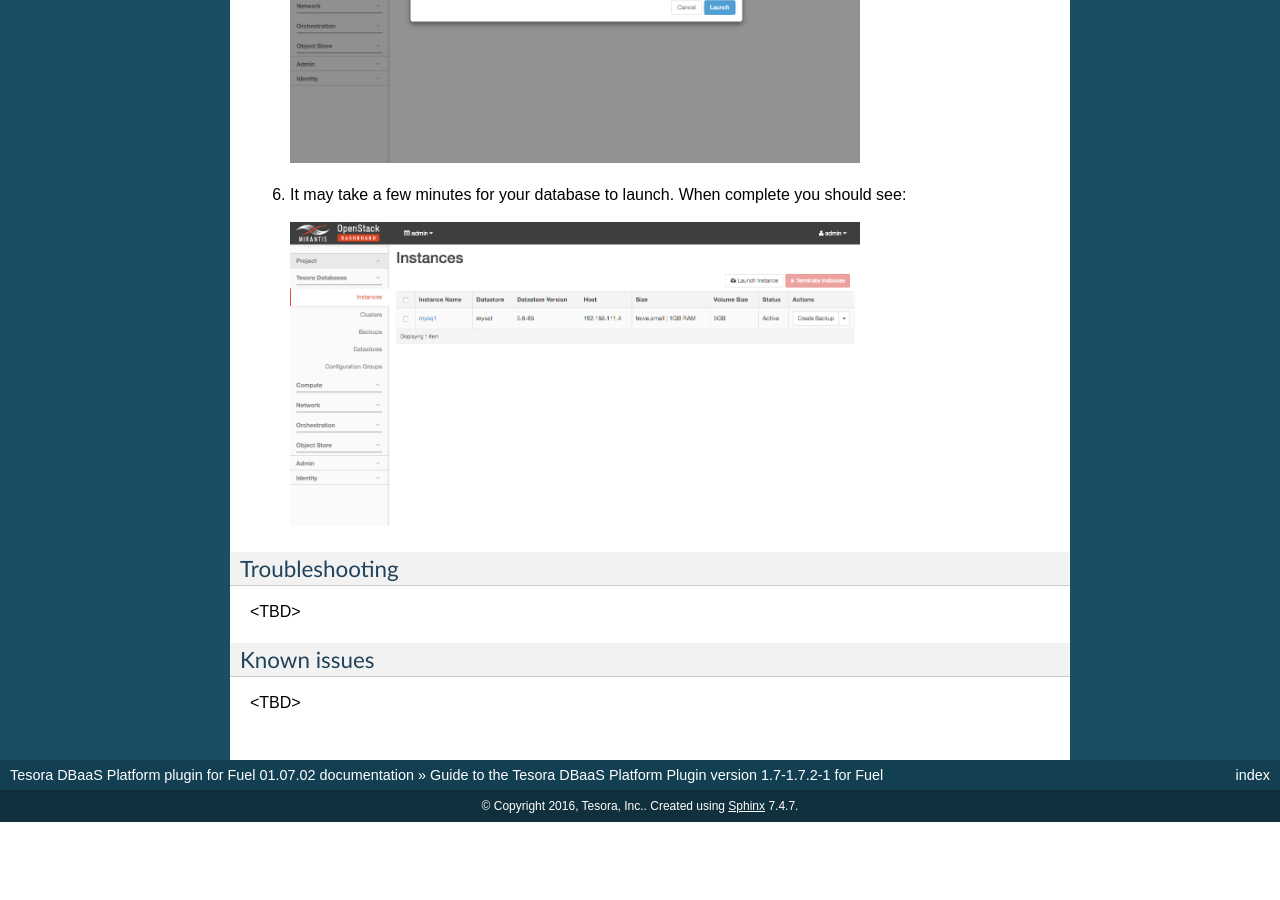
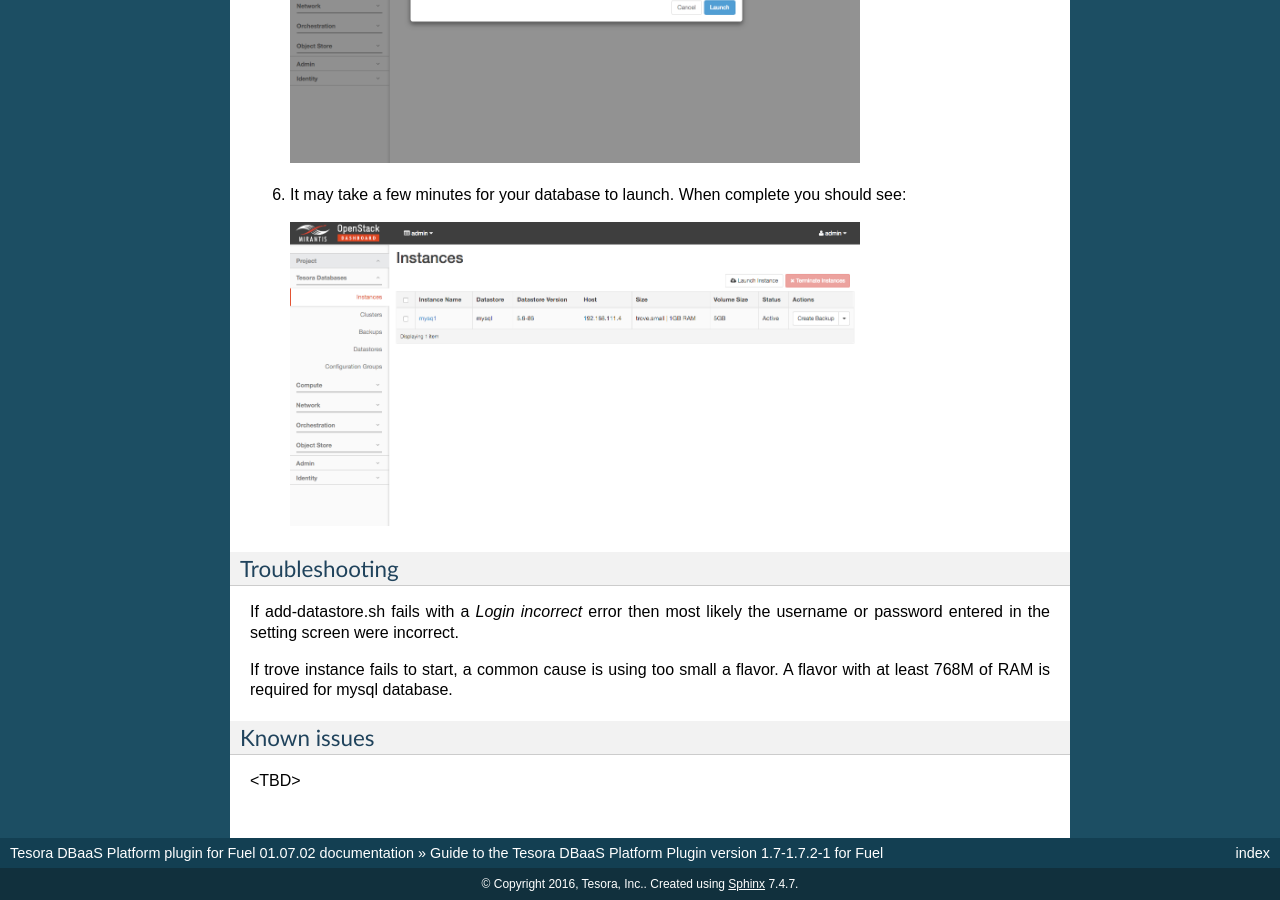
Before and after one commit to Tesora/fuel-plugin-tesora-dbaas, a Sphinx documentation site: the page built from docs/guide/source/tesora-dbaas-guide.rst, in a window 1280 px wide and 900 px high, scrolled down 5905 px. Built offline with Sphinx 7.4.7, drawn with Linux system fonts in a browser that asks for light colours; before the commit the page ends 6727 px from its top, so only the background shows below that.

Commit message:
add Troubleshooting
Add a couple notes that could be useful for troubleshooting issues

Change-Id: Ie781e8effc872ea5797e09899ee722d63cab3ccb

```diff
--- a/docs/guide/source/tesora-dbaas-guide.rst
+++ b/docs/guide/source/tesora-dbaas-guide.rst
@@ -267,7 +267,9 @@
 Troubleshooting
 ---------------
 
-<TBD>
+If add-datastore.sh fails with a `Login incorrect` error then most likely the username or password entered in the setting screen were incorrect.
+
+If trove instance fails to start, a common cause is using too small a flavor.  A flavor with at least 768M of RAM is required for mysql database.
 
 Known issues
 ------------
```
